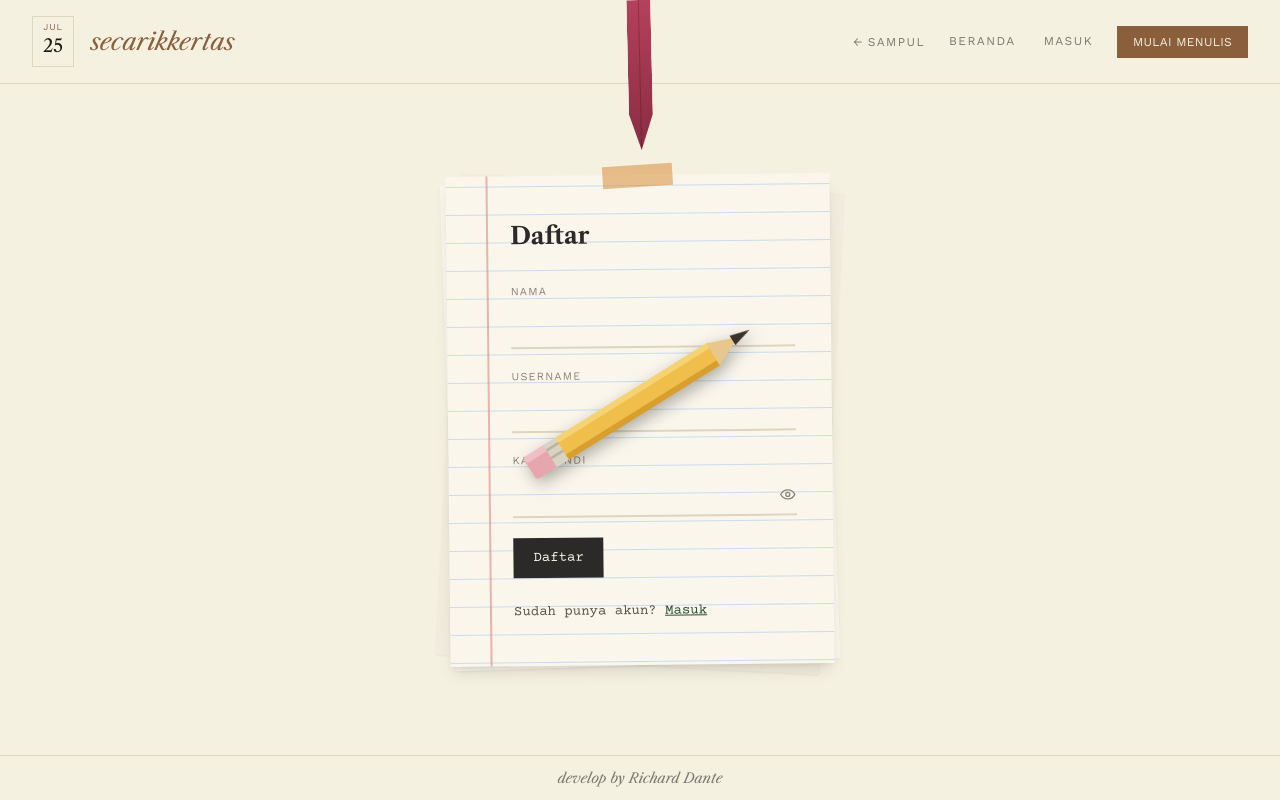
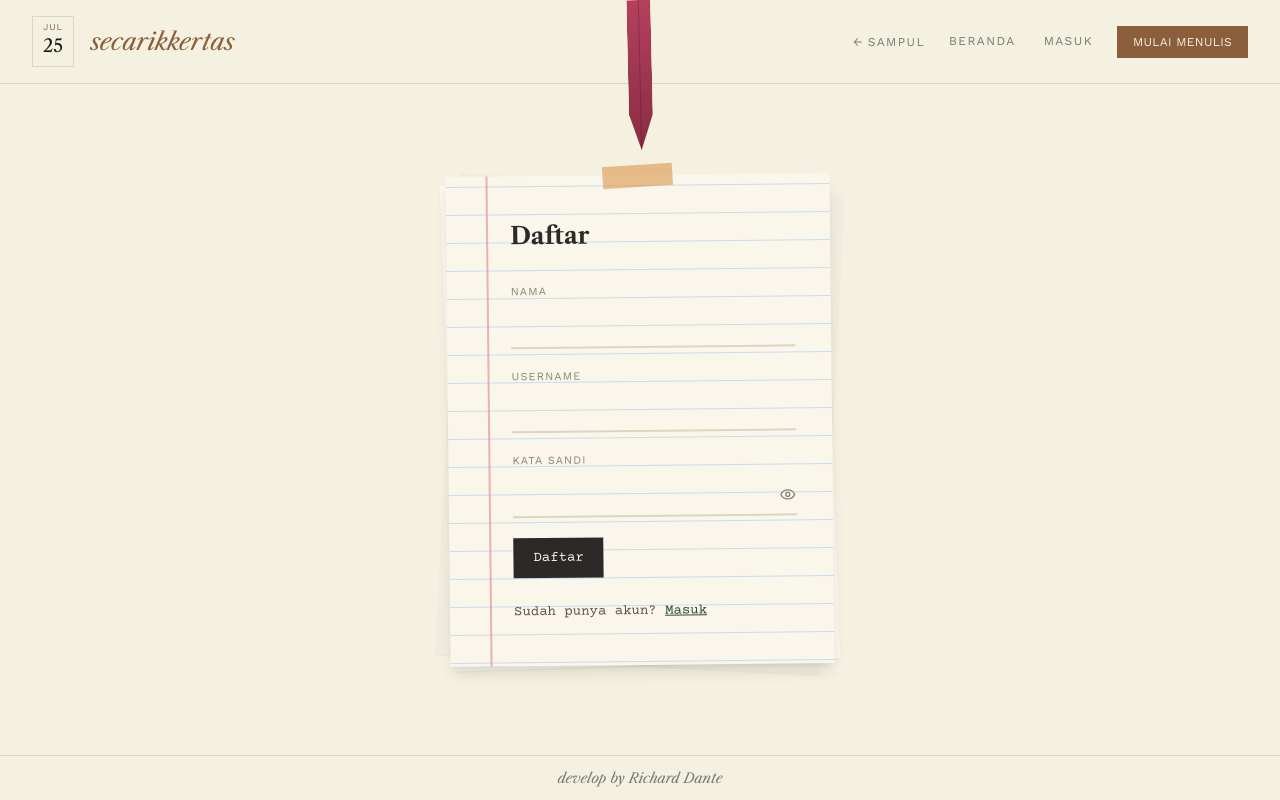
Before and after one commit to 404-DevNotFound/secarikkertas, a React (Vite) app: page /register in a window 1280 px wide. Built offline with nearby package versions, Linux system fonts and the light colour scheme.

Commit message:
update besar2

```diff
--- a/src/App.jsx
+++ b/src/App.jsx
@@ -7,7 +7,6 @@ import AdminRoute from './routes/AdminRoute'
 import Navbar from './components/layout/Navbar'
 import Footer from './components/layout/Footer'
 import Ribbon from './components/layout/Ribbon'
-import Pencil from './components/layout/Pencil'
 
 import CoverPage from './pages/CoverPage'
 import HomePage from './pages/HomePage'
@@ -55,12 +54,14 @@ function App() {
               panjangnya beda-beda tiap halaman, lihat Ribbon.jsx */}
           <Ribbon />
 
-          {/* Pensil dekoratif melintang di lipatan tengah buku, sama di semua halaman */}
-          <Pencil />
-
-          {/* Buku besar — sekarang mengisi seluruh viewport (100vh),
-              bukan lagi kartu mengambang di atas latar. */}
-          <div className="w-full h-screen flex flex-col overflow-hidden">
+          {/* Buku besar — sekarang mengisi seluruh viewport (100vh), bukan lagi
+              kartu mengambang di atas latar. Kursor kustom bentuk pensil dipasang
+              di sini supaya berlaku di seluruh halaman buku (link/tombol tetap
+              pakai kursor pointer bawaan browser, tidak ketimpa). */}
+          <div
+            className="w-full h-screen flex flex-col overflow-hidden"
+            style={{ cursor: "url('/cursor-pensil.svg') 22 22, auto" }}
+          >
             <Navbar />
 
             <main className="flex-1 min-h-0 overflow-y-auto scroll-halus">
--- /dev/null
+++ b/src/components/feature/MusicToggle.jsx
@@ -0,0 +1,57 @@
+import { useRef, useState } from 'react'
+
+// Tombol lagu latar — HANYA dipasang di ReadPostPage (halaman baca).
+// GANTI baris SUMBER_MUSIK di bawah dengan file musikmu sendiri:
+// taruh filenya di folder public/ (mis. public/audio/latar-baca.mp3),
+// lalu ganti nilainya jadi '/audio/latar-baca.mp3'.
+//
+// Karena komponen ini cuma hidup selama ReadPostPage terbuka, begitu
+// pengguna pindah ke halaman lain, React meng-unmount komponen ini —
+// elemen <audio> ikut lenyap dari DOM dan lagunya otomatis berhenti,
+// tidak perlu logika tambahan untuk itu.
+const SUMBER_MUSIK = '/audio/latar-baca.mp3'
+
+export default function MusicToggle() {
+  const audioRef = useRef(null)
+  const [diputar, setDiputar] = useState(false)
+
+  function toggle() {
+    const audio = audioRef.current
+    if (!audio) return
+    if (diputar) {
+      audio.pause()
+      setDiputar(false)
+    } else {
+      audio.play().catch(() => {})
+      setDiputar(true)
+    }
+  }
+
+  return (
+    <>
+      <audio ref={audioRef} src={SUMBER_MUSIK} loop preload="none" />
+
+      <button
+        onClick={toggle}
+        aria-label={diputar ? 'Jeda musik latar' : 'Putar musik latar'}
+        title={diputar ? 'Jeda musik latar' : 'Putar musik latar'}
+        className="fixed bottom-6 right-6 z-40 w-12 h-12 rounded-full bg-naskah-bg border border-naskah-aged shadow-[0_6px_16px_rgba(28,28,19,0.25)] flex items-center justify-center hover:scale-105 active:scale-95 transition-transform"
+      >
+        {diputar ? (
+          // Sedang diputar — titik tengah + cincin berdenyut ke luar
+          <span className="relative w-5 h-5 flex items-center justify-center" aria-hidden="true">
+            <span className="absolute w-5 h-5 rounded-full border border-naskah-leather animate-ping" />
+            <span className="absolute w-5 h-5 rounded-full border border-naskah-leather/50" />
+            <span className="w-2 h-2 rounded-full bg-naskah-leather" />
+          </span>
+        ) : (
+          // Dijeda — dua batang statis
+          <span className="flex items-center gap-[3px]" aria-hidden="true">
+            <span className="w-[3px] h-4 rounded-sm bg-naskah-leather" />
+            <span className="w-[3px] h-4 rounded-sm bg-naskah-leather" />
+          </span>
+        )}
+      </button>
+    </>
+  )
+}
--- a/src/components/layout/Pencil.jsx
+++ /dev/null
@@ -1,36 +0,0 @@
-// Pensil dekoratif yang "tergeletak" melintang di lipatan tengah buku
-// (jilid-tengah), disamakan tampil di semua halaman karena diletakkan
-// di level App.jsx — bukan bagian dari BookSpread. pointer-events-none
-// supaya tidak mengganggu klik konten di baliknya.
-export default function Pencil() {
-  return (
-    <div
-      className="hidden md:block absolute left-1/2 top-1/2 z-20 pointer-events-none select-none"
-      style={{
-        transform: 'translate(-50%, -50%) rotate(-32deg)',
-        filter: 'drop-shadow(0 6px 8px rgba(28,28,19,0.35))',
-      }}
-    >
-      <svg width="260" height="34" viewBox="0 0 260 34" xmlns="http://www.w3.org/2000/svg">
-        {/* Penghapus */}
-        <rect x="0" y="4" width="26" height="26" rx="4" fill="#E7A6AE" />
-        <rect x="0" y="4" width="26" height="7" rx="3" fill="#F0BFC5" />
-
-        {/* Klip logam (ferrule) */}
-        <rect x="24" y="4" width="16" height="26" fill="#D8D3C4" />
-        <rect x="24" y="9" width="16" height="2.5" fill="#B9B29C" />
-        <rect x="24" y="18" width="16" height="2.5" fill="#B9B29C" />
-
-        {/* Badan kayu pensil */}
-        <rect x="38" y="4" width="178" height="26" fill="#F0BE4A" />
-        <rect x="38" y="4" width="178" height="6" fill="#F6D372" />
-        <rect x="38" y="24" width="178" height="6" fill="#D89F2E" />
-
-        {/* Ujung kayu diraut */}
-        <polygon points="216,4 246,15.5 216,30" fill="#E8C68C" />
-        {/* Ujung grafit */}
-        <polygon points="240,10 260,15.5 240,21" fill="#3A322B" />
-      </svg>
-    </div>
-  )
-}
--- a/src/pages/ReadPostPage.jsx
+++ b/src/pages/ReadPostPage.jsx
@@ -3,6 +3,7 @@ import { useParams, Link } from 'react-router-dom'
 import api from '../api/axios'
 import CommentSection from '../components/feature/CommentSection'
 import Toast from '../components/common/Toast'
+import MusicToggle from '../components/feature/MusicToggle'
 
 export default function ReadPostPage() {
   const { id } = useParams()
@@ -32,6 +33,7 @@ export default function ReadPostPage() {
 
   return (
     <article className="max-w-2xl mx-auto px-4 sm:px-6 py-10 sm:py-14">
+      <MusicToggle />
       <Link to="/" className="font-mono text-[11px] uppercase tracking-widest text-tinta-faint hover:text-stempel-dark transition-colors">
         ← Kembali ke Beranda
       </Link>
```
Also changed, not shown: public/cursor-pensil.svg (added), 1 other file (tests, documents, lock files or other folders).
